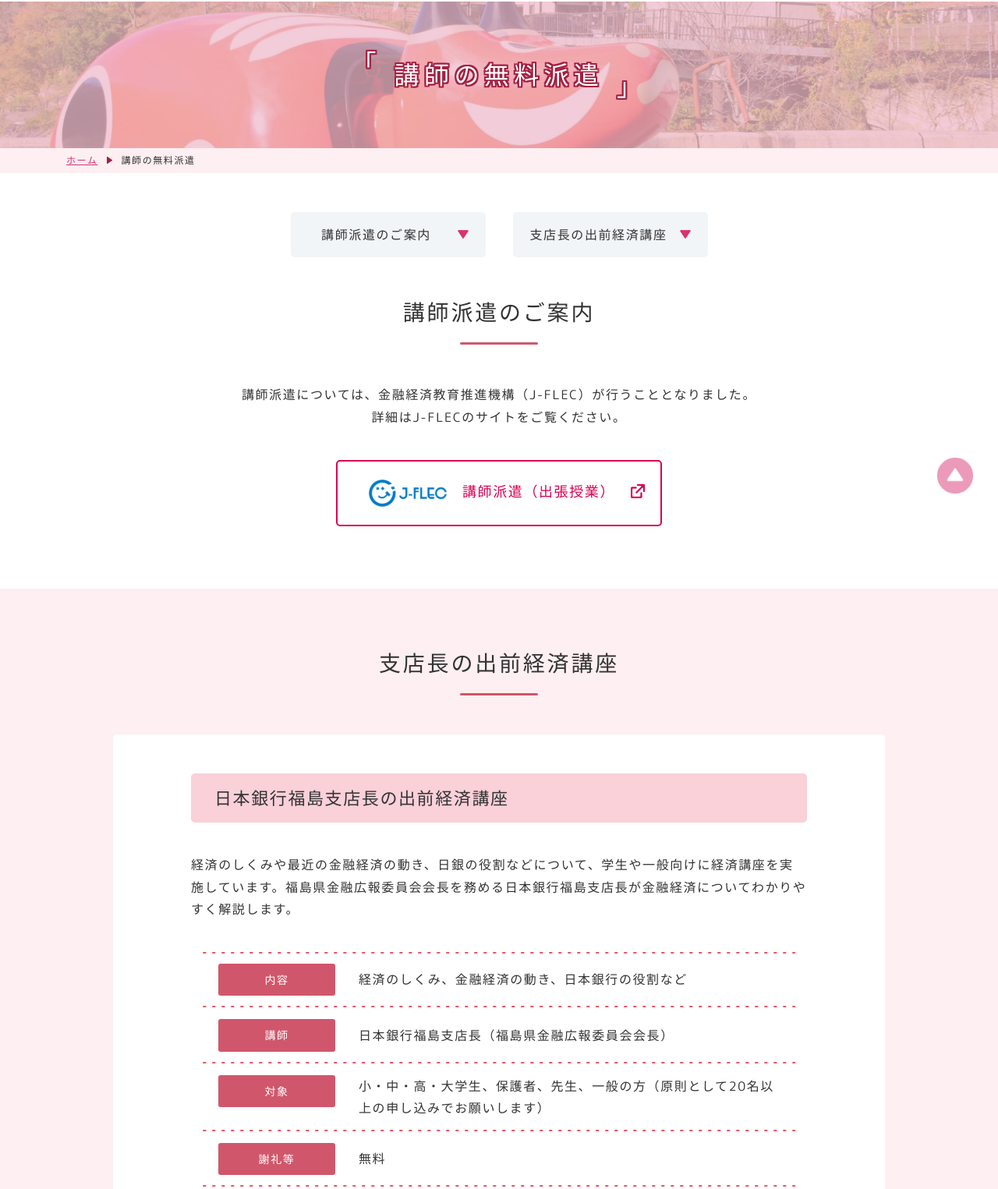
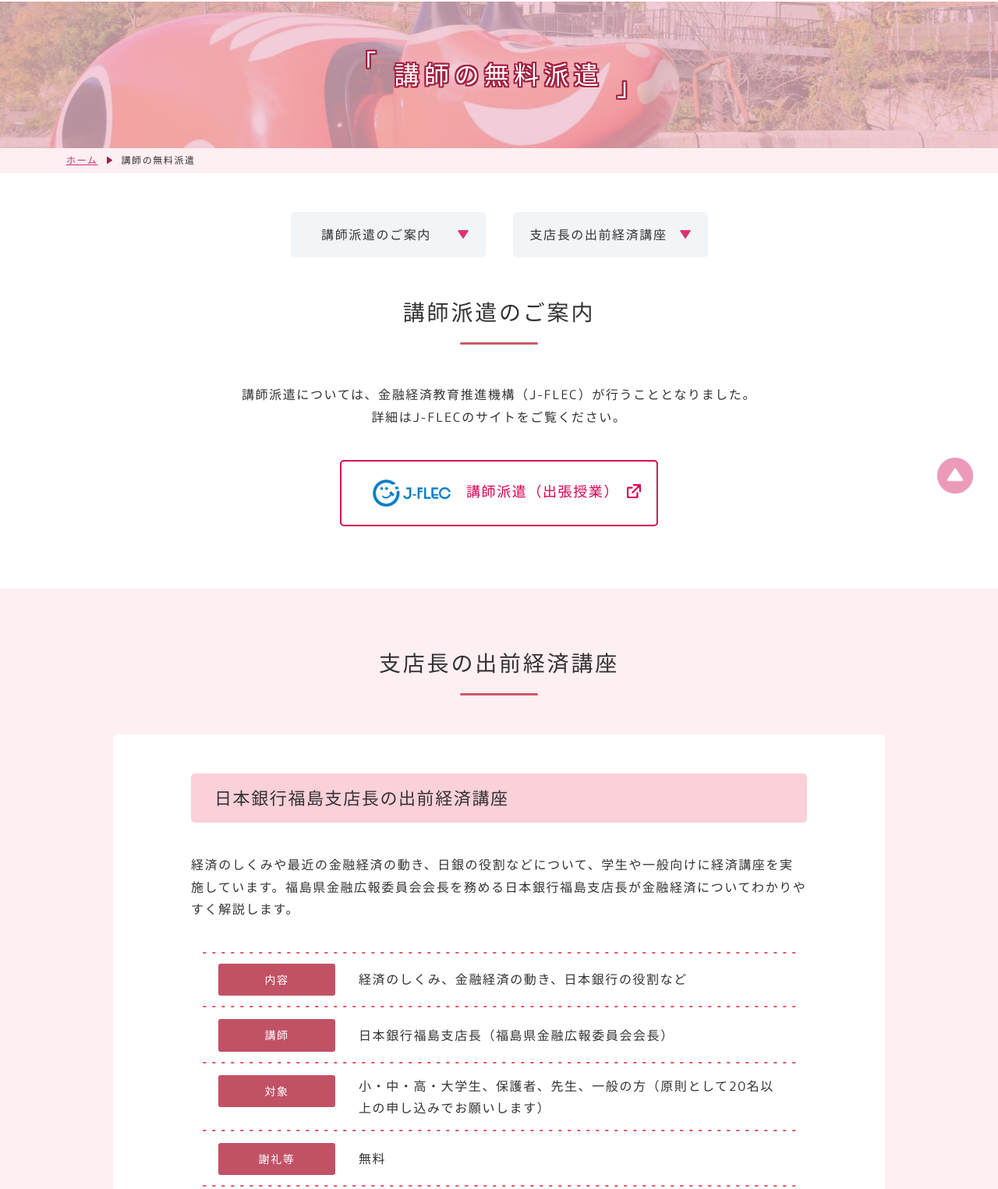
Before and after one commit to ido-y/shiru_fukushima, a plain HTML site: page lecturer.html in a window 1280 px wide. Shown: the part 135-1660 px from the top of the page at 78% size. Drawn offline with Linux system fonts and the light colour scheme; no server answers.

Commit message:
update: 追加修正

```diff
--- a/css/style.css
+++ b/css/style.css
@@ -709,7 +709,7 @@ header {
 }
 
 .pankuzu ul li a {
-	color: #D93272;
+	color: #CC2E6C;
 }
 
 /* ----- page menu ----- */
@@ -930,7 +930,7 @@ header {
 .page_list .page_data dt {
 	width: 150px;
 	padding: 8px 0;
-	background: #D0576B;
+	background: #c15265;
 	border-radius: 3px;
 	color: #fff;
 	font-size: 87.5%;
@@ -1089,7 +1089,7 @@ header {
 
 .link_icon {
 	width: 18px;
-	margin: 0 0 5px 20px;
+	margin: 0 0 5px 10px;
 }
 
 @media screen and (max-width: 767px) {
@@ -1780,6 +1780,7 @@ footer {
 .ind_page .mv_area .main_slider .slider_item {
 	position: relative;
 	overflow: hidden;
+	background: #D93272;
 }
 
 .ind_page .mv_area .main_slider .slider_item::before {
--- a/lecturer.html
+++ b/lecturer.html
@@ -138,7 +138,7 @@
 								<p class="main"><span class="number"></span>当委員会で調整のうえ派遣の可否をご連絡します。</p>
 							</li>
 							<li>
-								<p class="main"><span class="number"></span>「出前経済講座申請書」に必要事項を記入のうえ<a href="fax:024-526-2026">FAX（024-526-2026）</a>で送信ください。</p>
+								<p class="main"><span class="number"></span>「出前経済講座申請書」に必要事項を記入のうえ、FAX（024-526-2026）で送信ください。</p>
 							</li>
 							<li>
 								<p class="main"><span class="number"></span>事前打合せ</p>
```
Also changed, not shown: event.html (+1 -1 lines).
